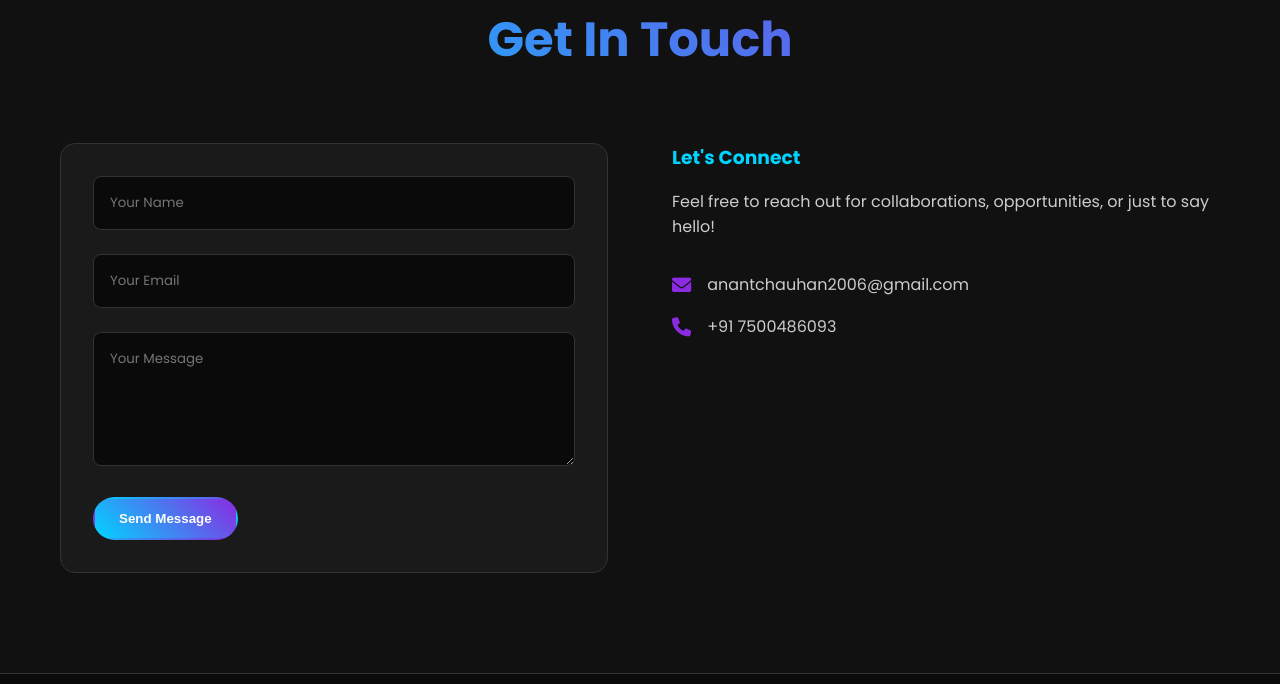
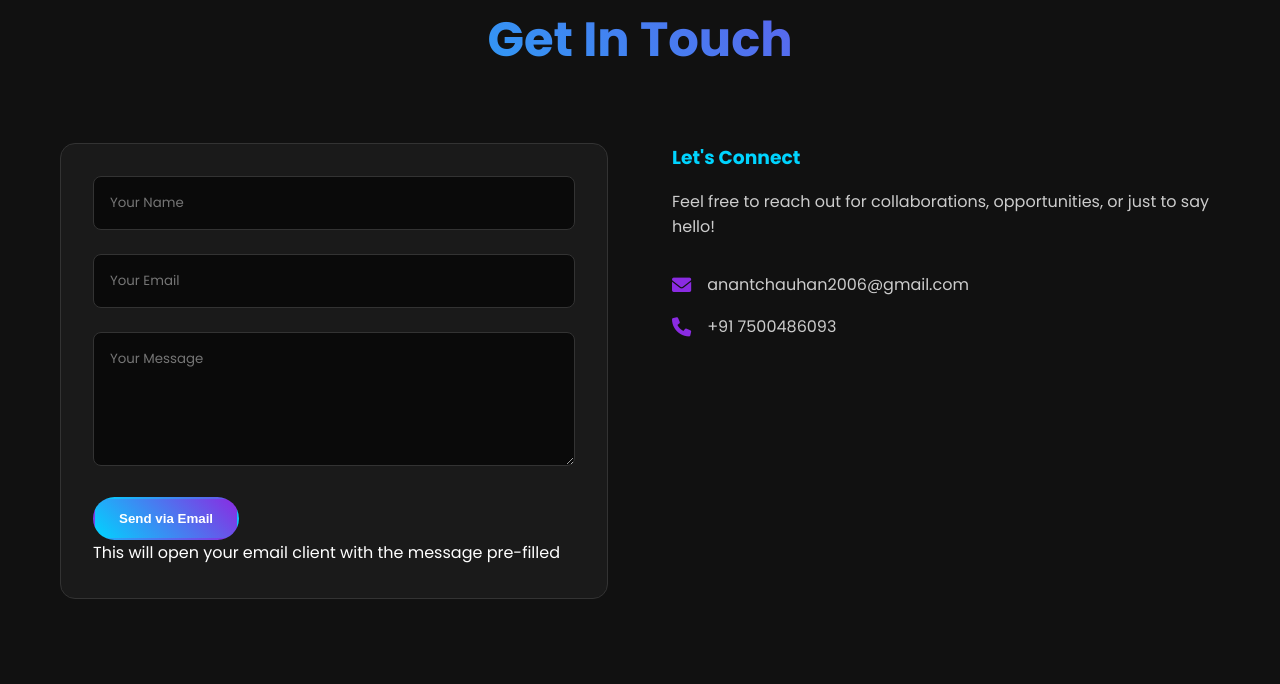
Before and after one commit to INFINITY-AnantChauhan/Portfolio, a plain HTML site: page index.html in a window 1280 px wide. Shown: the part 5741-6425 px from the top of the page. Drawn offline with nearby package versions, Linux system fonts and the light colour scheme; animation ran at ten frames a second.

Commit message:
index.html

```diff
--- a/index.html
+++ b/index.html
@@ -300,7 +300,8 @@
                         <div class="form-group">
                             <textarea id="message" name="message" placeholder="Your Message" rows="5" required></textarea>
                         </div>
-                        <button type="submit" class="btn btn-primary">Send Message</button>
+                        <button type="submit" class="btn btn-primary">Send via Email</button>
+                        <p class="form-note">This will open your email client with the message pre-filled</p>
                     </form>
                 </div>
                 <div class="contact-info" data-aos="fade-left">
@@ -339,9 +340,9 @@
         </div>
     </footer>
 
-    <!-- Scripts -->
+    <!-- JavaScript Libraries -->
     <script src="https://unpkg.com/aos@2.3.1/dist/aos.js"></script>
-    <script src="https://cdn.jsdelivr.net/npm/particles.js@2.0.0/particles.min.js"></script>
+    <script src="https://cdn.jsdelivr.net/particles.js/2.0.0/particles.min.js"></script>
     <script src="script.js"></script>
 </body>
 </html>
```
